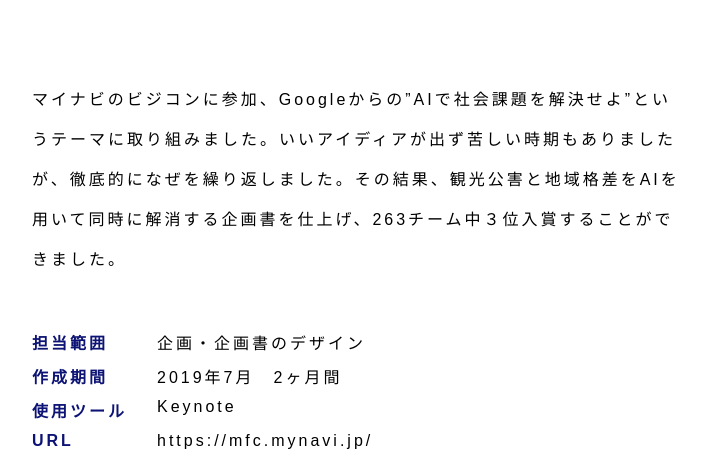
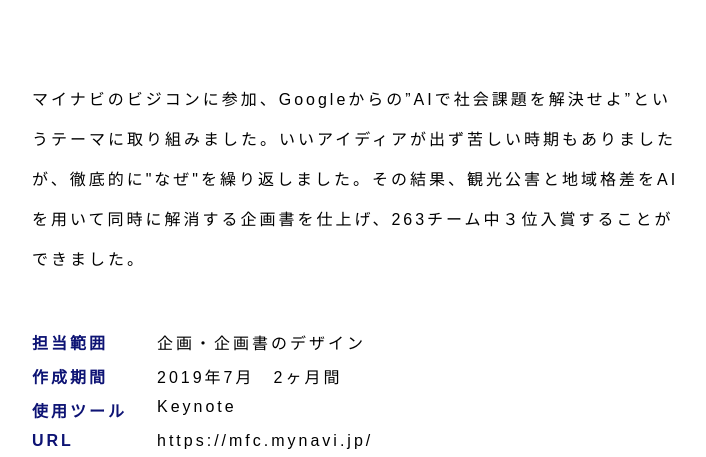
Before and after one commit to mzk88/mizuki_port, a plain HTML site: page mzk/business.html in a window 1280 px wide. Shown: the part 791-1248 px from the top of the page, without its empty margins (283-989 px from the left). Drawn offline with Linux system fonts and the light colour scheme; a web font is replaced by a local one.

Commit message:
add "" to line71 (なぜ）

```diff
--- a/mzk/business.html
+++ b/mzk/business.html
@@ -68,7 +68,7 @@
       <div class="sub-title">-AIを用いて社会課題をあなたが関心のある社会課題を解決してください-</div>
       <div id="award">全263チーム中3位</div>
       <div class="img"><img src="images/google.jpg" alt="" class="shadow" width="400px" id="business-img"></div>
-      <p class="fadein">マイナビのビジコンに参加、Googleからの”AIで社会課題を解決せよ”というテーマに取り組みました。いいアイディアが出ず苦しい時期もありましたが、徹底的になぜを繰り返しました。その結果、観光公害と地域格差をAIを用いて同時に解消する企画書を仕上げ、263チーム中３位入賞することができました。</p>
+      <p class="fadein">マイナビのビジコンに参加、Googleからの”AIで社会課題を解決せよ”というテーマに取り組みました。いいアイディアが出ず苦しい時期もありましたが、徹底的に"なぜ"を繰り返しました。その結果、観光公害と地域格差をAIを用いて同時に解消する企画書を仕上げ、263チーム中３位入賞することができました。</p>
       <dl class="fadein">
           <dt>担当範囲</dt>
           <dd>企画・企画書のデザイン</dd>
```
